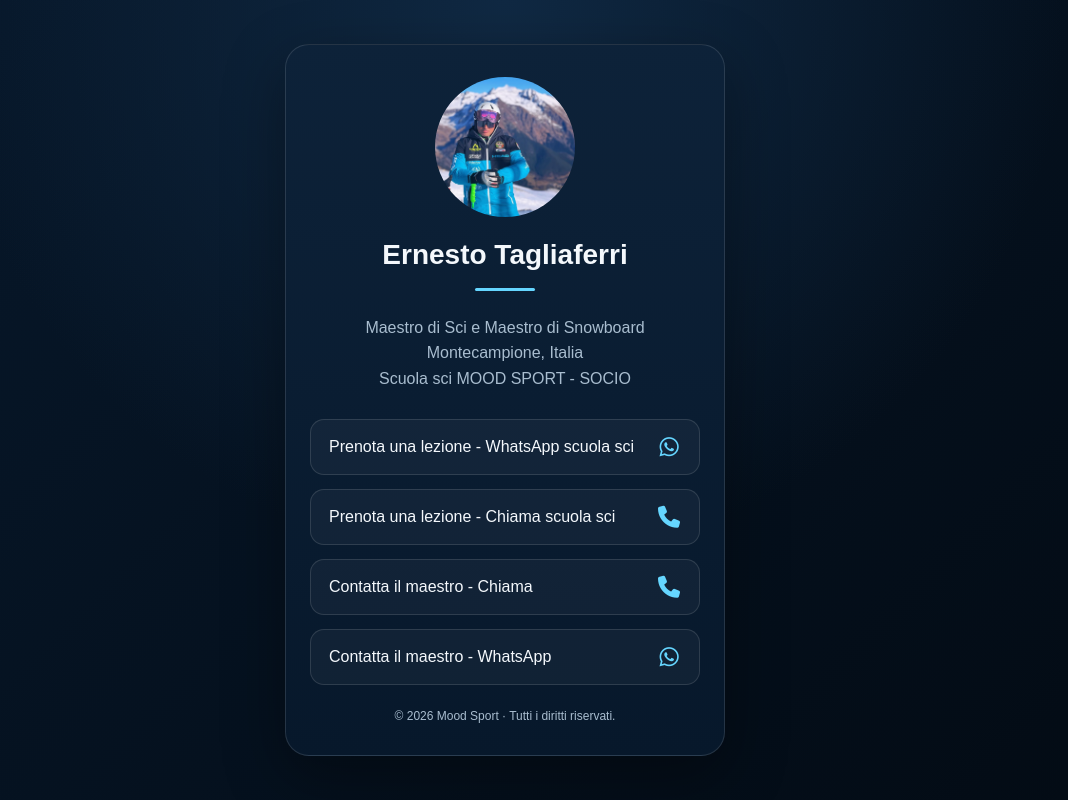
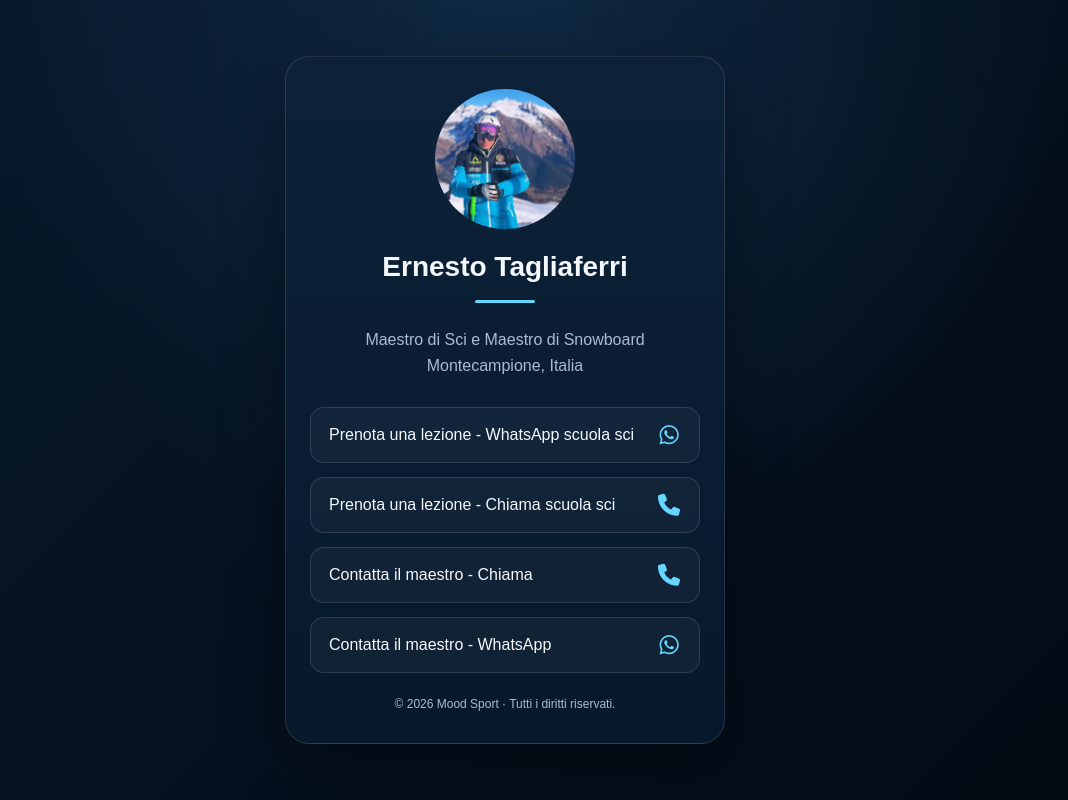
Before and after one commit to gfiweb/Ernesto-Tagliaferri, a plain HTML site: page it.html in a window 1280 px wide. Shown: the whole page, without its empty margins (135-1203 px from the left). Drawn offline with Linux system fonts and the light colour scheme.

```diff
--- a/it.html
+++ b/it.html
@@ -230,7 +230,6 @@
         <p>
             Maestro di Sci e Maestro di Snowboard<br>
             Montecampione, Italia<br>
-            Scuola sci MOOD SPORT - SOCIO
         </p>
 
         <!-- Primo link prenotazione lezione WhatsApp scuola sci -->
```
